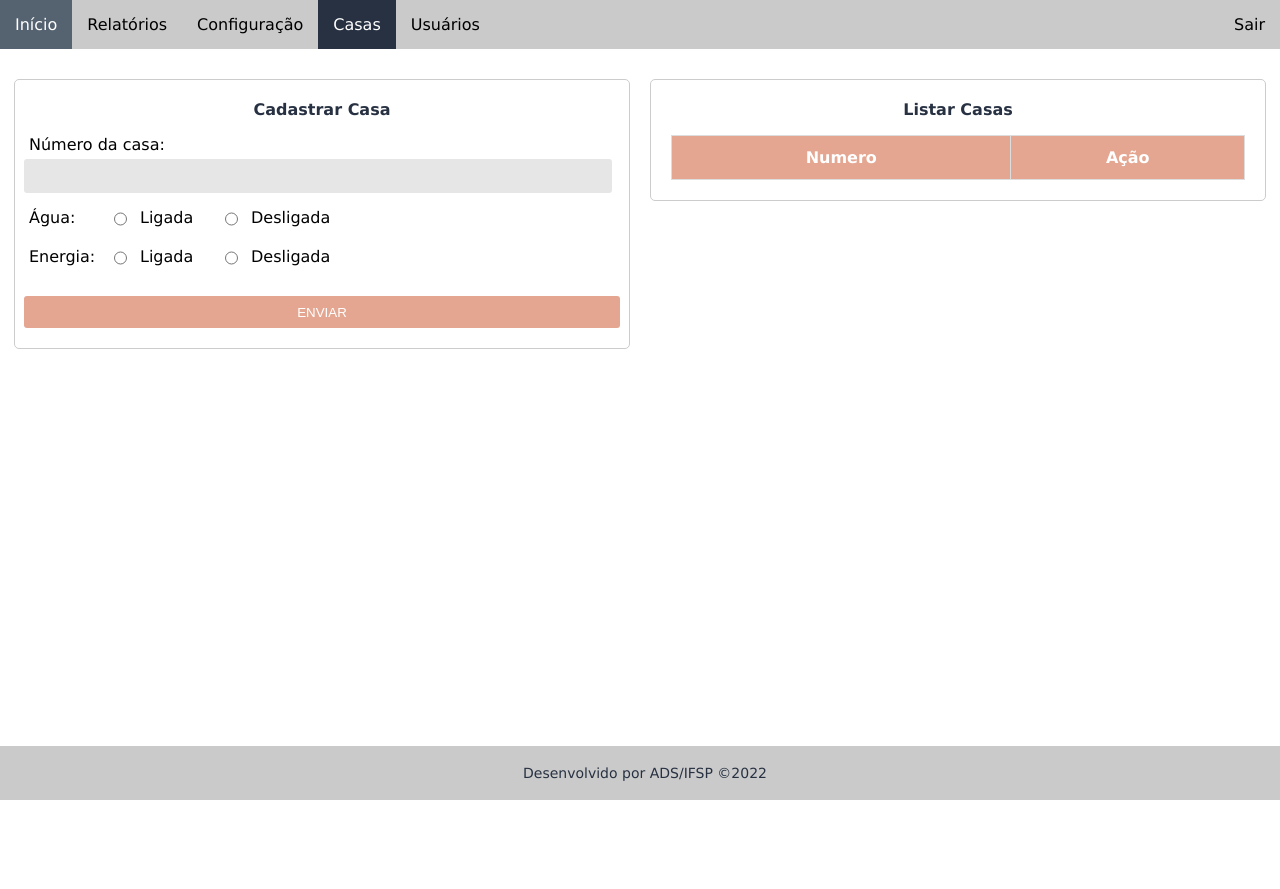
After one commit to DayaneRL/projeto_condominio, a PHP site: template App/views/casas/index.php in a window 1280 px wide. The commit adds this page. Run offline with PHP 8.4, Linux system fonts and the light colour scheme; the template is opened without the code that fills it, so the values that code supplies are empty; the visitor is signed in with stand-in values (Sample User, id 1).

Commit message:
Adicionando casas

```diff
--- /dev/null
+++ b/App/views/casas/casa.css
@@ -0,0 +1,85 @@
+#error {
+    width: 99%;
+    padding: 7px 0 7px 0;
+    background-color: lightcoral;
+    border:0;
+    border-radius: 3px;
+    margin-left: 5px;
+    margin-right: 10px;
+    color:#fff;
+    text-align: center;
+    font-family: Verdana, sans-serif;
+}
+
+#form label{
+    font-family: Verdana, sans-serif;
+    padding: 0 5px;
+    margin: 5px;
+}
+
+#form .form-input{
+    color: #000;
+    font-size: 13px;
+    background-color: #e6e6e6;
+    width: 95%;
+    height: 32px;
+    padding: 0 5px;
+    margin: 5px;
+    border: 1px solid transparent;
+    border-radius: 3px;
+}
+
+#form .form-input:focus{
+    border: 1px solid #556270 !important;
+    border-radius: 3px;
+    outline:#556270;
+}
+
+#form .form-radio{
+    margin: 5px 0;
+    display: flex;
+    align-content: center;
+}
+
+#form .form-radio label{
+    min-width: 70px;
+}
+
+#send{
+    width: 99%;
+    height: 32px;
+    background-color: #e4a691;
+    border:0;
+    border-radius: 3px;
+    color:#fff;
+    -webkit-transition: all .4s;
+    -o-transition: all .4s;
+    -moz-transition: all .4s;
+    transition: all .4s;
+    cursor: pointer;
+    text-transform: uppercase;
+    margin: 20px 5px 0 5px;
+}
+#send:hover{
+    background-color: #e4bbae  ;
+}
+
+.delete-btn{
+    width: 100px;
+    height: 32px;
+    background-color: #e4a691;
+    border:0;
+    border-radius: 3px;
+    color:#fff;
+    -webkit-transition: all .4s;
+    -o-transition: all .4s;
+    -moz-transition: all .4s;
+    transition: all .4s;
+    cursor: pointer;
+    text-transform: uppercase;
+    margin: 0 5px;
+    font-size: 12px;
+}
+.delete-btn:hover{
+    background-color: #e4bbae  ;
+}
--- /dev/null
+++ b/App/views/casas/index.php
@@ -0,0 +1,119 @@
+<?php
+    session_start();
+    if(!isset($_SESSION['user_id'])){
+        header("Location: /projeto_condominio");
+        exit;
+    }
+?>
+<!DOCTYPE html>
+<html lang="en">
+<head>
+    <meta charset="UTF-8">
+    <meta http-equiv="X-UA-Compatible" content="IE=edge">
+    <meta name="viewport" content="width=device-width, initial-scale=1.0">
+    <title>Casas</title>
+    <link href="../css/styles.css" rel="stylesheet">
+    <link href="../css/responsive.css" rel="stylesheet"/>
+    <link href="casa.css" rel="stylesheet">
+    <link href="../configuracao/configuracao.css" rel="stylesheet">
+</head>
+<body>
+    <ul class="sidenav">
+        <li><a href="/projeto_condominio/app/views">Início</a></li>
+        <li><a href="/projeto_condominio/app/views/relatorios">Relatórios</a></li>
+        <?php if($_SESSION['tipo'] === 'Admin'){ ?>
+            <li><a href="/projeto_condominio/app/views/configuracao">Configuração</a></li>
+            <li><a href="/projeto_condominio/app/views/casas" class="active" >Casas</a></li>
+            <li><a href="/projeto_condominio/app/views/usuarios">Usuários</a></li>
+        <?php } ?>
+        <li><a href="#" id="logout" onclick="sair()">Sair</a></li>
+    </ul>
+    <div class="content">
+        <div class="row">
+            <div class="col-6 col-m-12">
+                <div class="card">
+                    <h3 class="title">Cadastrar Casa</h3>
+                    <?php
+                        $controller = new \App\controller\casaController();
+                        if (isset($_POST['numero']) && isset($_POST['status_agua']) && isset($_POST['status_energia']) ) {
+                            $controller->cadastrar();
+                        }
+                    ?>
+                    <form action="" method="POST">
+                    <div class="row" id="form">
+                        <?php if (isset($_SESSION['message'])) { ?>
+                            <p id="login-error"><?php echo $_SESSION['message']; ?></p>
+                        <?php
+                            unset($_SESSION['message']);
+                            }
+                        ?>
+
+                        <div class="col-12">
+                            <label>Número da casa:</label>
+                            <input type="number" name="numero" class="form-input" required/>
+                        </div>
+
+                        <div class="col-12 form-radio">
+                            <label>Água:</label>
+                            <input type="radio" id="AguaLigada" name="status_agua" value="1" />
+                            <label for="AguaLigada">Ligada</label>
+
+                            <input type="radio" id="AguaDesligada" name="status_agua" value="0" />
+                            <label for="AguaDesligada">Desligada</label>
+                        </div>
+
+                        <div class="col-12 form-radio">
+                            <label>Energia:</label>
+                            <input type="radio" id="EnergiaLigada" name="status_energia" value="1" />
+                            <label for="EnergiaLigada">Ligada</label>
+
+                            <input type="radio" id="EnergiaDesligada" name="status_energia" value="0" />
+                            <label for="EnergiaDesligada">Desligada</label>
+                        </div>
+
+                        <button id="send">Enviar</button>
+                    </div>
+                    </form>
+                </div>
+            </div>
+
+            <div class="col-6 col-m-12">
+                <div class="card">
+                    <h3 class="title">Listar Casas</h3>
+                    <table class="resume">
+                        <thead>
+                            <tr>
+                                <th>Numero</th>
+                                <th>Ação</th>
+                            </tr>
+                        </thead>
+                        <tbody>
+                        <?php
+                            foreach($controller->show() as $row){
+                                echo '
+                                    <tr>
+                                        <td>'.$row['id_casa'].'</td>
+                                        <td><button type="submit" class="delete-btn">Excluir</button></td>
+                                    </tr>
+                                ';
+                            }
+                        ?>
+                        </tbody>
+                    </table>
+                </div>
+            </div>
+        </div>
+
+    </div>
+
+    <div class="footer">
+        <p>Desenvolvido por ADS/IFSP &copy;<?php echo date('Y'); ?></p>
+    </div>
+</body>
+</html>
+
+<script>
+    function sair(){
+        window.location = '/projeto_condominio';
+    }
+</script>
--- a/App/views/configuracao/index.php
+++ b/App/views/configuracao/index.php
@@ -29,6 +29,7 @@
         <li><a href="/projeto_condominio/app/views">Início</a></li>
         <li><a href="/projeto_condominio/app/views/relatorios">Relatórios</a></li>
         <li><a href="/projeto_condominio/app/views/configuracao" class="active">Configuração</a></li>
+        <li><a href="/projeto_condominio/app/views/casas">Casas</a></li>
         <li><a href="/projeto_condominio/app/views/usuarios">Usuários</a></li>
         <li><a href="#" id="logout" onclick="sair()">Sair</a></li>
     </ul>
--- a/App/views/css/styles.css
+++ b/App/views/css/styles.css
@@ -137,3 +137,33 @@ div.content {
 .mt-1{
     margin-top: 0.25rem !important;
 }
+
+/* tables */
+.resume {
+    font-family: Verdana, sans-serif;
+    border-collapse: collapse;
+    width: 100%;
+    border: 0;
+}
+
+.resume td, .resume th {
+    border: 1px solid #ddd;
+    padding: 8px;
+    text-align: center;
+}
+
+.resume tr:nth-child(even){background-color: #f2f2f2;}
+
+.resume tr:hover {background-color: #ddd;}
+
+.resume th {
+    padding-top: 12px;
+    padding-bottom: 12px;
+    background-color: #e4a691;
+    color: white;
+}
+
+h3.title{
+    font-family: Verdana, sans-serif;
+    margin-top: 0;
+}
--- a/App/views/relatorios/index.php
+++ b/App/views/relatorios/index.php
@@ -46,6 +46,7 @@
         <li><a class="active" href="/projeto_condominio/app/views/relatorios">Relatórios</a></li>
         <?php if($_SESSION['tipo'] === 'Admin'){ ?>
             <li><a href="/projeto_condominio/app/views/configuracao">Configuração</a></li>
+            <li><a href="/projeto_condominio/app/views/casas">Casas</a></li>
             <li><a href="/projeto_condominio/app/views/usuarios">Usuários</a></li>
         <?php } ?>
         <li><a href="#" id="logout" onclick="sair()">Sair</a></li>
--- a/App/views/usuarios/index.php
+++ b/App/views/usuarios/index.php
@@ -28,6 +28,7 @@
         <li><a href="/projeto_condominio/app/views">Início</a></li>
         <li><a href="/projeto_condominio/app/views/relatorios">Relatórios</a></li>
         <li><a href="/projeto_condominio/app/views/configuracao">Configuração</a></li>
+        <li><a href="/projeto_condominio/app/views/casas">Casas</a></li>
         <li><a href="/projeto_condominio/app/views/usuarios" class="active">Usuários</a></li>
         <li><a href="#" id="logout" onclick="sair()">Sair</a></li>
     </ul>
```
Also changed, not shown: App/controller/casaController.php (added, +38 -0 lines), App/model/casa.php (added, +32 -0 lines), App/views/index.php (+14 -4 lines), App/views/relatorios/relatorio.css (+0 -27 lines), App/images/adicionar.png (added).
